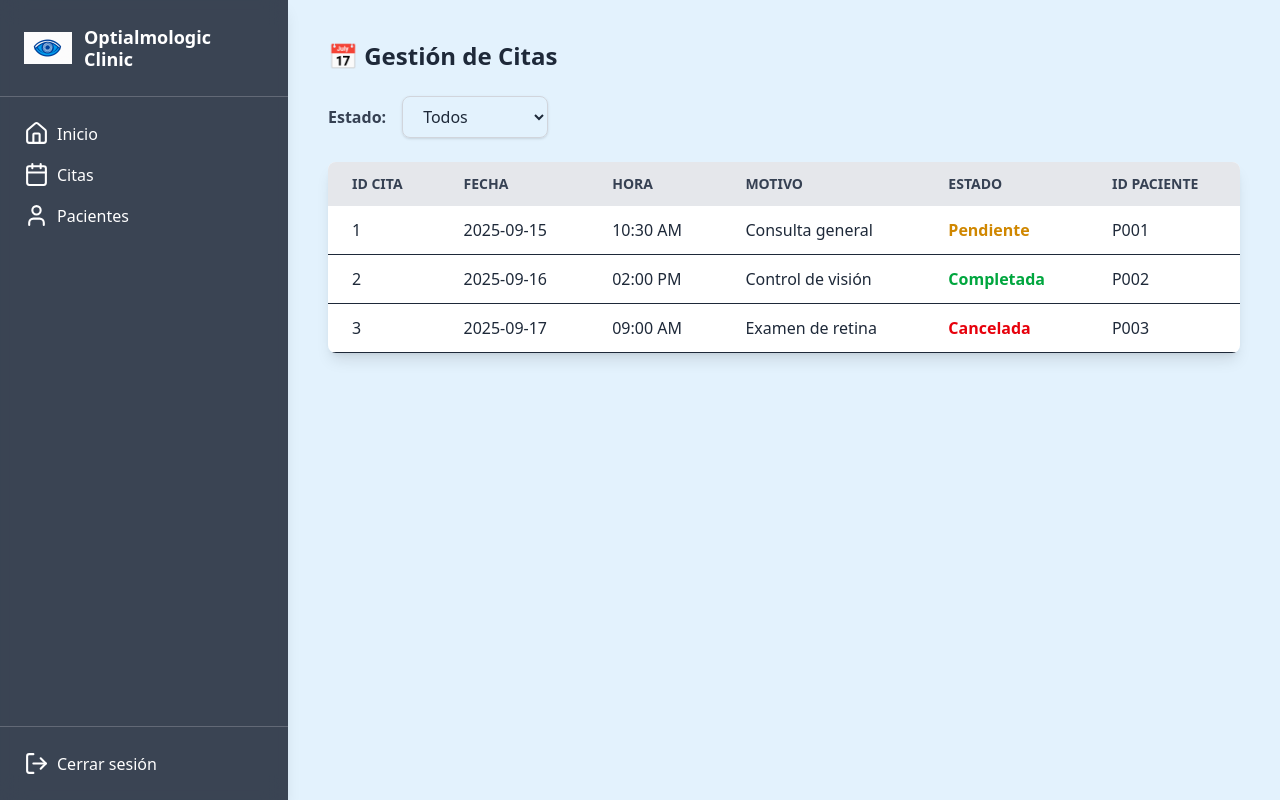
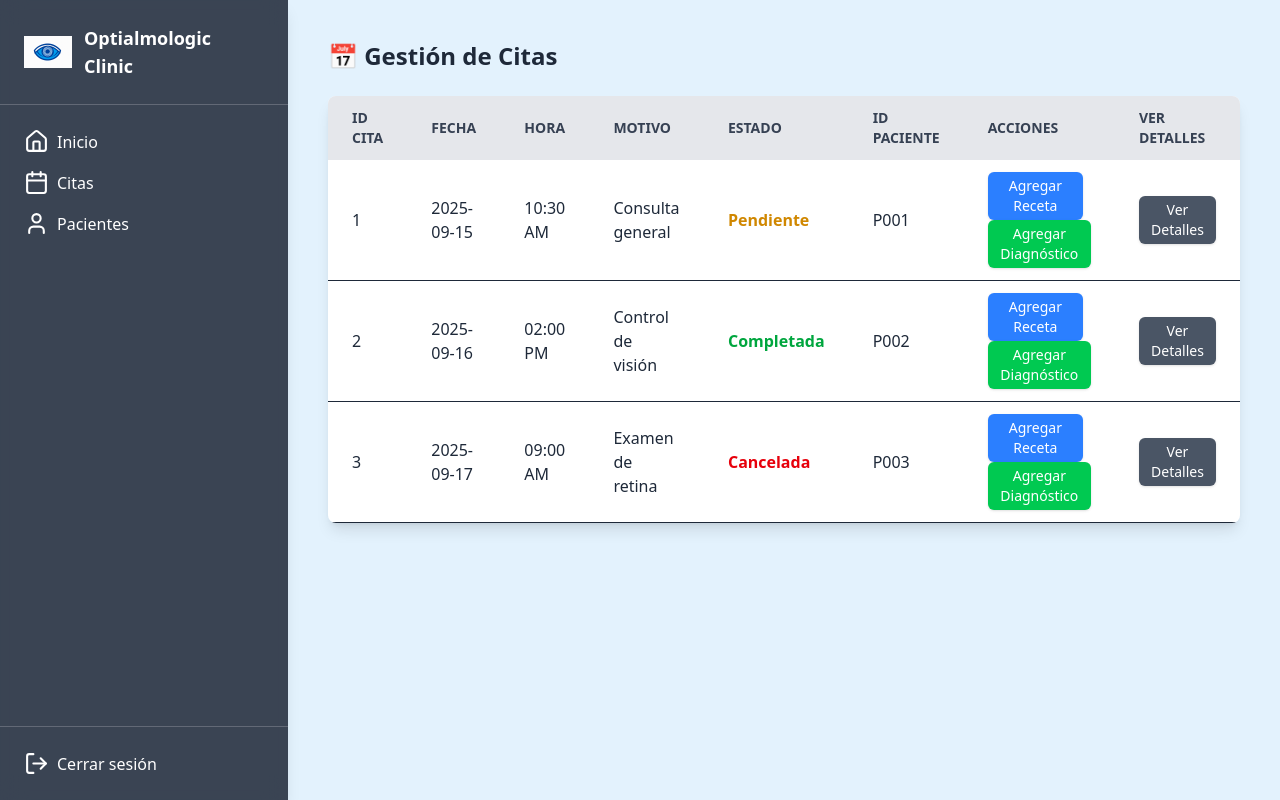
Before and after one commit to valejmartzz/OptialmologicClinic, a React (Vite) app in the folder Frontend/: page /citas in a window 1280 px wide. Built offline with nearby package versions, Linux system fonts and the light colour scheme.

Commit message:
agregar columna 'Ver Detalles' en la tabla para visualizar recetas y diagnósticos guardados

```diff
--- a/Frontend/src/componentesm/citas.jsx
+++ b/Frontend/src/componentesm/citas.jsx
@@ -3,20 +3,52 @@ import { NavLink } from "react-router-dom";
 import { Home, Calendar, User, LogOut } from "lucide-react";
 
 export default function Citas() {
-  // Datos de ejemplo
+  const [modalOpen, setModalOpen] = useState(false);
+  const [tipoAccion, setTipoAccion] = useState(""); // "Receta" | "Diagnóstico"
+  const [citaSeleccionada, setCitaSeleccionada] = useState(null);
+  const [formData, setFormData] = useState({ titulo: "", descripcion: "" });
+
+  const [accionesGuardadas, setAccionesGuardadas] = useState({});
+  const [modalVerOpen, setModalVerOpen] = useState(false);
+
   const citas = [
     { id_cita: 1, fecha: "2025-09-15", hora: "10:30 AM", motivo: "Consulta general", estado: "Pendiente", id_paciente: "P001" },
     { id_cita: 2, fecha: "2025-09-16", hora: "02:00 PM", motivo: "Control de visión", estado: "Completada", id_paciente: "P002" },
     { id_cita: 3, fecha: "2025-09-17", hora: "09:00 AM", motivo: "Examen de retina", estado: "Cancelada", id_paciente: "P003" },
   ];
 
-  // Estado para filtrar
-  const [filtroEstado, setFiltroEstado] = useState("");
+  const abrirModal = (cita, accion) => {
+    setCitaSeleccionada(cita);
+    setTipoAccion(accion);
+    setFormData({ titulo: "", descripcion: "" });
+    setModalOpen(true);
+  };
 
-  // Filtrar las citas según la opción seleccionada
-  const citasFiltradas = filtroEstado
-    ? citas.filter((cita) => cita.estado === filtroEstado)
-    : citas;
+  const cerrarModal = () => setModalOpen(false);
+
+  const handleChange = (e) => {
+    const { name, value } = e.target;
+    setFormData((prev) => ({ ...prev, [name]: value }));
+  };
+
+  const handleSubmit = (e) => {
+    e.preventDefault();
+    setAccionesGuardadas((prev) => {
+      const prevAcciones = prev[citaSeleccionada.id_cita] || { recetas: [], diagnosticos: [] };
+      const nuevaAccion =
+        tipoAccion === "Receta"
+          ? { ...prevAcciones, recetas: [...prevAcciones.recetas, { ...formData }] }
+          : { ...prevAcciones, diagnosticos: [...prevAcciones.diagnosticos, { ...formData }] };
+      return { ...prev, [citaSeleccionada.id_cita]: nuevaAccion };
+    });
+    cerrarModal();
+  };
+
+  const abrirVerModal = (cita) => {
+    setCitaSeleccionada(cita);
+    setModalVerOpen(true);
+  };
+  const cerrarVerModal = () => setModalVerOpen(false);
 
   return (
     <div className="flex min-h-screen" style={{ backgroundColor: "#E3F2FD" }}>
@@ -24,31 +56,17 @@ export default function Citas() {
       <aside className="w-72 h-screen bg-gray-900/80 backdrop-blur-md shadow-lg flex flex-col">
         <div className="flex items-center gap-3 p-6 border-b border-white/20">
           <img src="/logo.png" alt="Logo" className="w-12 h-12 object-contain" />
-          <h1 className="text-lg font-bold text-white leading-tight">
-            Optialmologic Clinic
-          </h1>
+          <h1 className="text-lg font-bold text-white">Optialmologic Clinic</h1>
         </div>
-
-        {/* LINKS */}
         <nav className="flex-1 flex flex-col p-6 gap-4">
-          <NavLink to="/homem" className="flex items-center gap-2 text-white hover:text-cyan-300">
-            <Home size={25} /> Inicio
-          </NavLink>
-          <NavLink to="/citas" className="flex items-center gap-2 text-white hover:text-cyan-300">
-            <Calendar size={25} /> Citas
-          </NavLink>
-          <NavLink to="/usuarios" className="flex items-center gap-2 text-white hover:text-cyan-300">
-            <User size={25} /> Pacientes
-          </NavLink>
+          <NavLink to="/homem" className="flex items-center gap-2 text-white hover:text-cyan-300"><Home size={25}/> Inicio</NavLink>
+          <NavLink to="/citas" className="flex items-center gap-2 text-white hover:text-cyan-300"><Calendar size={25}/> Citas</NavLink>
+          <NavLink to="/usuarios" className="flex items-center gap-2 text-white hover:text-cyan-300"><User size={25}/> Pacientes</NavLink>
         </nav>
-
-        {/* BOTÓN CERRAR SESIÓN */}
         <div className="p-6 border-t border-white/20">
-          <button
-            onClick={() => { window.location.href = "/home"; }}
-            className="flex items-center gap-2 w-full text-white hover:text-red-400"
-          >
-            <LogOut size={25} /> Cerrar sesión
+          <button onClick={() => (window.location.href = "./componentes/home")}
+            className="flex items-center gap-2 w-full text-white hover:text-red-400">
+            <LogOut size={25}/> Cerrar sesión
           </button>
         </div>
       </aside>
@@ -56,26 +74,6 @@ export default function Citas() {
       {/* CONTENIDO */}
       <main className="flex-1 p-10 text-gray-800">
         <h2 className="text-2xl font-semibold mb-6">📅 Gestión de Citas</h2>
-
-        {/* FILTRO DE ESTADO */}
-        <div className="mb-6 flex items-center gap-4">
-          <label htmlFor="estado" className="font-semibold text-gray-700">
-            Estado:
-          </label>
-          <select
-            id="estado"
-            value={filtroEstado}
-            onChange={(e) => setFiltroEstado(e.target.value)}
-            className="border border-gray-300 rounded-lg px-4 py-2 shadow-sm focus:outline-none focus:ring-2 focus:ring-cyan-400"
-          >
-            <option value="">Todos</option>
-            <option value="Pendiente">Pendiente</option>
-            <option value="Completada">Completada</option>
-            <option value="Cancelada">Cancelada</option>
-          </select>
-        </div>
-
-        {/* TABLA DE CITAS */}
         <div className="overflow-x-auto shadow-lg rounded-lg">
           <table className="w-full text-left border-collapse bg-white">
             <thead>
@@ -86,33 +84,136 @@ export default function Citas() {
                 <th className="px-6 py-3">Motivo</th>
                 <th className="px-6 py-3">Estado</th>
                 <th className="px-6 py-3">ID Paciente</th>
+                <th className="px-6 py-3">Acciones</th>
+                {/* 🆕 Nueva columna para Ver Detalles */}
+                <th className="px-6 py-3">Ver Detalles</th>
               </tr>
             </thead>
             <tbody>
-              {citasFiltradas.map((cita) => (
+              {citas.map((cita) => (
                 <tr key={cita.id_cita} className="border-b hover:bg-gray-100">
                   <td className="px-6 py-3">{cita.id_cita}</td>
                   <td className="px-6 py-3">{cita.fecha}</td>
                   <td className="px-6 py-3">{cita.hora}</td>
                   <td className="px-6 py-3">{cita.motivo}</td>
-                  <td
-                    className={`px-6 py-3 font-semibold ${
-                      cita.estado === "Pendiente"
-                        ? "text-yellow-600"
-                        : cita.estado === "Completada"
-                        ? "text-green-600"
-                        : "text-red-600"
-                    }`}
-                  >
+                  <td className={`px-6 py-3 font-semibold ${
+                      cita.estado === "Pendiente" ? "text-yellow-600" :
+                      cita.estado === "Completada" ? "text-green-600" : "text-red-600"}`}>
                     {cita.estado}
                   </td>
                   <td className="px-6 py-3">{cita.id_paciente}</td>
+                  {/* Acciones existentes */}
+                  <td className="px-6 py-3 space-x-2">
+                    <button
+                      onClick={() => abrirModal(cita, "Receta")}
+                      className="bg-blue-500 hover:bg-blue-600 text-white px-3 py-1 rounded-md text-sm shadow"
+                    >
+                      Agregar Receta
+                    </button>
+                    <button
+                      onClick={() => abrirModal(cita, "Diagnóstico")}
+                      className="bg-green-500 hover:bg-green-600 text-white px-3 py-1 rounded-md text-sm shadow"
+                    >
+                      Agregar Diagnóstico
+                    </button>
+                  </td>
+                  {/* 🆕 Celda independiente para Ver Detalles */}
+                  <td className="px-6 py-3">
+                    <button
+                      onClick={() => abrirVerModal(cita)}
+                      className="bg-gray-600 hover:bg-gray-700 text-white px-3 py-1 rounded-md text-sm shadow"
+                    >
+                      Ver Detalles
+                    </button>
+                  </td>
                 </tr>
               ))}
             </tbody>
           </table>
         </div>
       </main>
+
+      {/* MODAL AGREGAR */}
+      {modalOpen && (
+        <div className="fixed inset-0 bg-black bg-opacity-40 flex justify-center items-center z-50">
+          <div className="bg-white rounded-lg shadow-xl p-6 w-full max-w-md">
+            <h3 className="text-xl font-semibold mb-4">
+              {tipoAccion} para cita #{citaSeleccionada?.id_cita}
+            </h3>
+            <form onSubmit={handleSubmit} className="space-y-4">
+              <div>
+                <label className="block text-sm font-medium text-gray-700 mb-1">Título</label>
+                <input
+                  type="text"
+                  name="titulo"
+                  value={formData.titulo}
+                  onChange={handleChange}
+                  required
+                  className="w-full border rounded-md px-3 py-2 focus:ring focus:ring-blue-300"
+                />
+              </div>
+              <div>
+                <label className="block text-sm font-medium text-gray-700 mb-1">Descripción</label>
+                <textarea
+                  name="descripcion"
+                  value={formData.descripcion}
+                  onChange={handleChange}
+                  required
+                  className="w-full border rounded-md px-3 py-2 focus:ring focus:ring-blue-300"
+                />
+              </div>
+              <div className="flex justify-end gap-3">
+                <button type="button" onClick={cerrarModal}
+                  className="px-4 py-2 bg-gray-300 rounded-md hover:bg-gray-400">Cancelar</button>
+                <button type="submit"
+                  className="px-4 py-2 bg-blue-600 text-white rounded-md hover:bg-blue-700">Guardar</button>
+              </div>
+            </form>
+          </div>
+        </div>
+      )}
+
+      {/* MODAL VER DETALLES */}
+      {modalVerOpen && (
+        <div className="fixed inset-0 bg-black bg-opacity-40 flex justify-center items-center z-50">
+          <div className="bg-white rounded-lg shadow-xl p-6 w-full max-w-lg">
+            <h3 className="text-xl font-semibold mb-4">
+              Detalles de la cita #{citaSeleccionada?.id_cita}
+            </h3>
+            {(() => {
+              const datos = accionesGuardadas[citaSeleccionada?.id_cita] || { recetas: [], diagnosticos: [] };
+              return (
+                <>
+                  <div className="mb-4">
+                    <h4 className="font-bold text-blue-600">Recetas</h4>
+                    {datos.recetas.length > 0 ? (
+                      <ul className="list-disc ml-5">
+                        {datos.recetas.map((r, i) => (
+                          <li key={i}><strong>{r.titulo}:</strong> {r.descripcion}</li>
+                        ))}
+                      </ul>
+                    ) : <p className="text-gray-500">Sin recetas</p>}
+                  </div>
+                  <div>
+                    <h4 className="font-bold text-green-600">Diagnósticos</h4>
+                    {datos.diagnosticos.length > 0 ? (
+                      <ul className="list-disc ml-5">
+                        {datos.diagnosticos.map((d, i) => (
+                          <li key={i}><strong>{d.titulo}:</strong> {d.descripcion}</li>
+                        ))}
+                      </ul>
+                    ) : <p className="text-gray-500">Sin diagnósticos</p>}
+                  </div>
+                </>
+              );
+            })()}
+            <div className="flex justify-end mt-6">
+              <button onClick={cerrarVerModal}
+                className="px-4 py-2 bg-gray-300 rounded-md hover:bg-gray-400">Cerrar</button>
+            </div>
+          </div>
+        </div>
+      )}
     </div>
   );
 }
--- a/Frontend/src/componentesm/usuarios.jsx
+++ b/Frontend/src/componentesm/usuarios.jsx
@@ -37,7 +37,7 @@ export default function Usuarios() {
         <div className="p-6 border-t border-white/20">
           <button
             onClick={() => {
-              window.location.href = "/home";
+              window.location.href = "./componentes/home";
             }}
             className="flex items-center gap-2 w-full text-white hover:text-red-400"
           >
```
